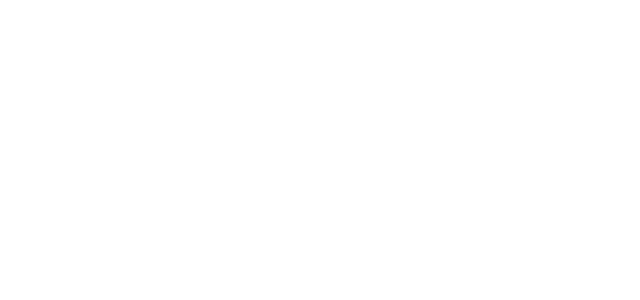
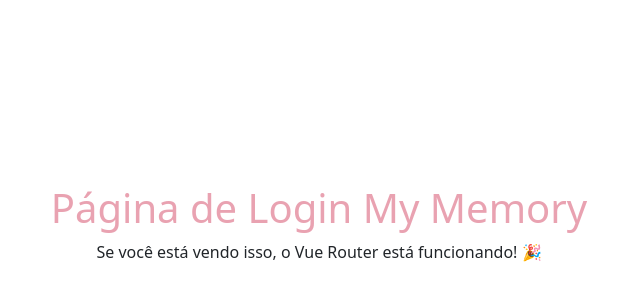
Before and after one commit to PriscilaNegro/My_Memory, a Vue app in the folder url-shortener-frontend/: page /login in a window 1280 px wide. Before the commit this address had no page. Shown: the part 168-468 px from the top of the page, without its empty margins (321-961 px from the left). Built offline with nearby package versions, Linux system fonts and the light colour scheme.

Commit message:
feat: criação de login page

```diff
--- /dev/null
+++ b/url-shortener-frontend/src/views/Login.vue
@@ -0,0 +1,15 @@
+<template>
+  <div>
+    <h1>Página de Login My Memory</h1>
+    <p>Se você está vendo isso, o Vue Router está funcionando! 🎉</p>
+  </div>
+</template>
+
+<script setup>
+</script>
+
+<style scoped>
+h1 {
+  color: #de7288a8;
+}
+</style>
```
Also changed, not shown: url-shortener-frontend/src/router/index.js (+4 -4 lines).
